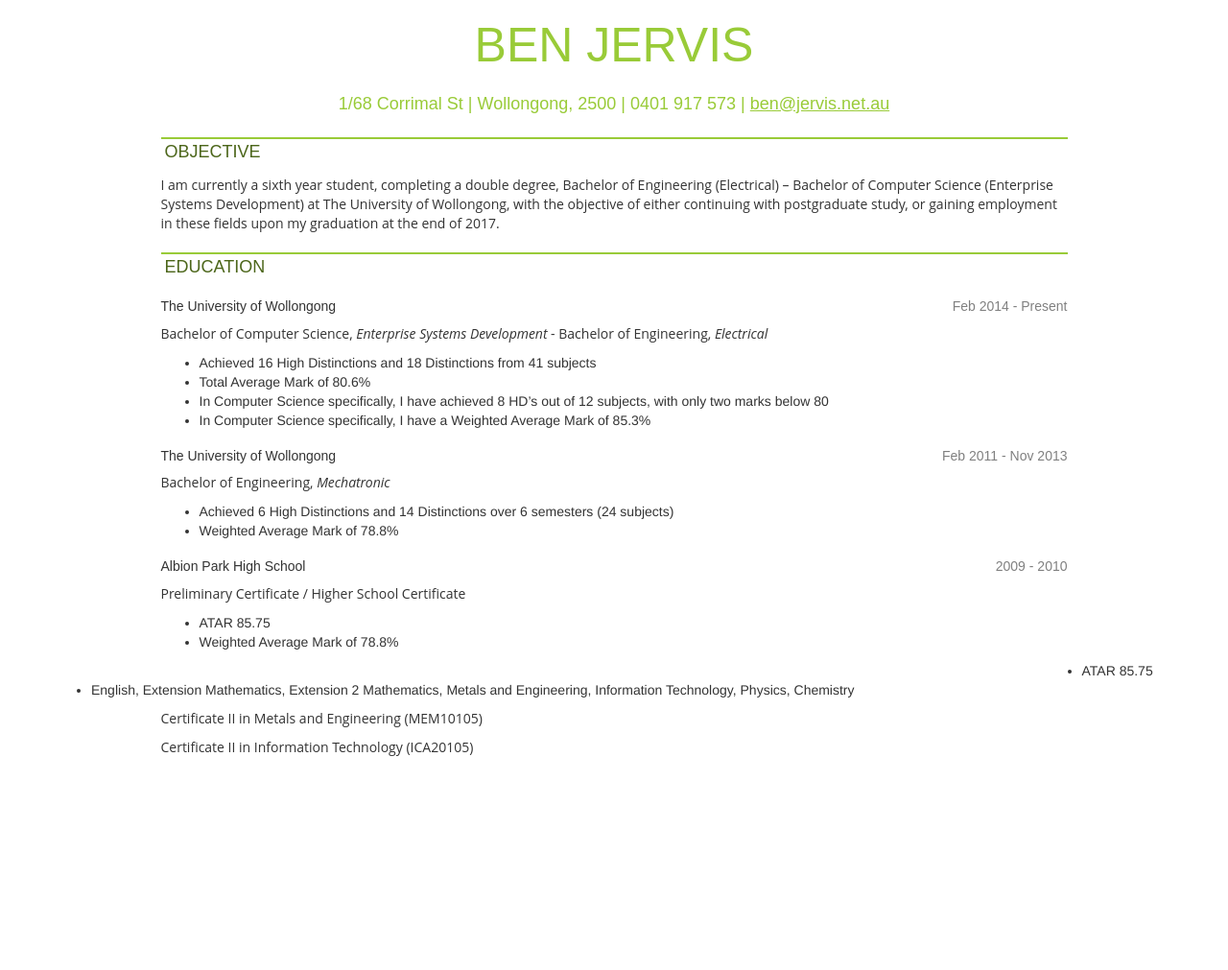
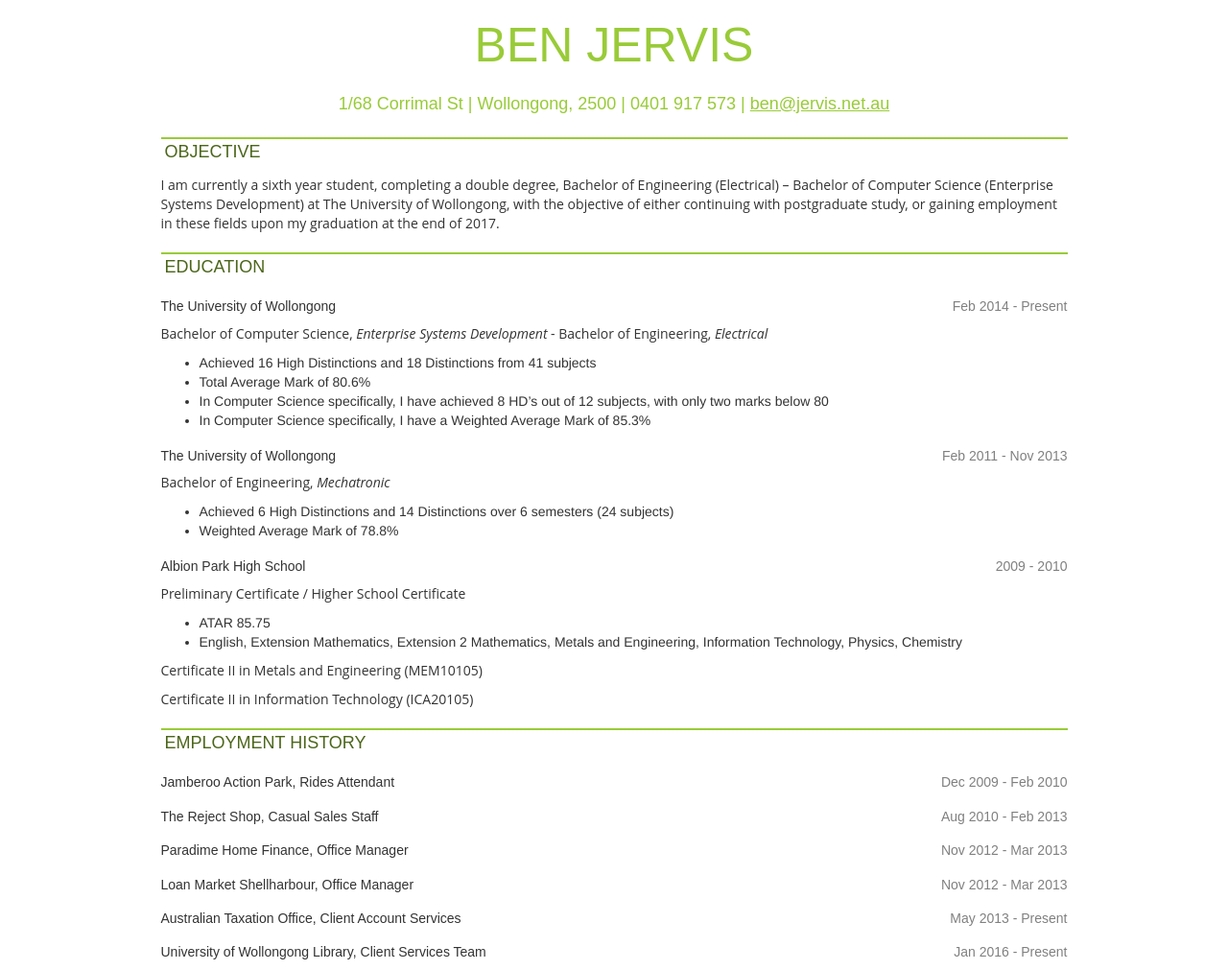
Before and after one commit to ben-jervis-old/benJervis.github.io, a Jekyll site: the page resume.html, which Jekyll copies as it is, in a window 1280 px wide. Shown: the whole page at 96% size. Built offline with Jekyll 4.4.1, drawn with Linux system fonts in a browser that asks for light colours; before the commit the page ends 900 px from its top, so only the background shows below that.

Commit message:
Update resume.html

```diff
--- a/resume.html
+++ b/resume.html
@@ -132,19 +132,9 @@
         <div class="col-sm-10">
           <ul>
             <li>ATAR 85.75</li>
-            <li>Weighted Average Mark of 78.8%</li>
+            <li>English, Extension Mathematics, Extension 2 Mathematics, Metals and Engineering, Information Technology, Physics, Chemistry</li>
           </ul>
         </div>
-      </div>
-
-      <div class="row">
-        <div class="col-sm-1"></div>
-        <p class="col-sm-10">
-          <ul>
-            <li>ATAR 85.75</li>
-            <li>English, Extension Mathematics, Extension 2 Mathematics, Metals and Engineering, Information Technology, Physics, Chemistry</li>
-          </ul>
-        </p>
       </div>
 
       <div class="row">
@@ -157,6 +147,47 @@
         <p class="col-sm-10">Certificate II in Information Technology (ICA20105)</p>
       </div>
 
+      <div class="row">
+        <div class="col-sm-1"></div>
+        <div class="col-sm-10"><h4>EMPLOYMENT HISTORY</h4></div>
+      </div>
+
+      <div class="row">
+        <div class="col-sm-1"></div>
+        <div class="col-sm-7"><h5>Jamberoo Action Park, Rides Attendant</h5></div>
+        <div class="col-sm-3"><h5 class="dates">Dec 2009 - Feb 2010</h5></div>
+      </div>
+
+      <div class="row">
+        <div class="col-sm-1"></div>
+        <div class="col-sm-7"><h5>The Reject Shop, Casual Sales Staff</h5></div>
+        <div class="col-sm-3"><h5 class="dates">Aug 2010 - Feb 2013</h5></div>
+      </div>
+
+      <div class="row">
+        <div class="col-sm-1"></div>
+        <div class="col-sm-7"><h5>Paradime Home Finance, Office Manager</h5></div>
+        <div class="col-sm-3"><h5 class="dates">Nov 2012 - Mar 2013</h5></div>
+      </div>
+
+      <div class="row">
+        <div class="col-sm-1"></div>
+        <div class="col-sm-7"><h5>Loan Market Shellharbour, Office Manager</h5></div>
+        <div class="col-sm-3"><h5 class="dates">Nov 2012 - Mar 2013</h5></div>
+      </div>
+
+      <div class="row">
+        <div class="col-sm-1"></div>
+        <div class="col-sm-7"><h5>Australian Taxation Office, Client Account Services</h5></div>
+        <div class="col-sm-3"><h5 class="dates">May 2013 - Present</h5></div>
+      </div>
+
+      <div class="row">
+        <div class="col-sm-1"></div>
+        <div class="col-sm-7"><h5>University of Wollongong Library, Client Services Team</h5></div>
+        <div class="col-sm-3"><h5 class="dates">Jan 2016 - Present</h5></div>
+      </div>
+
     </div>
   </body>
 </html>
```
